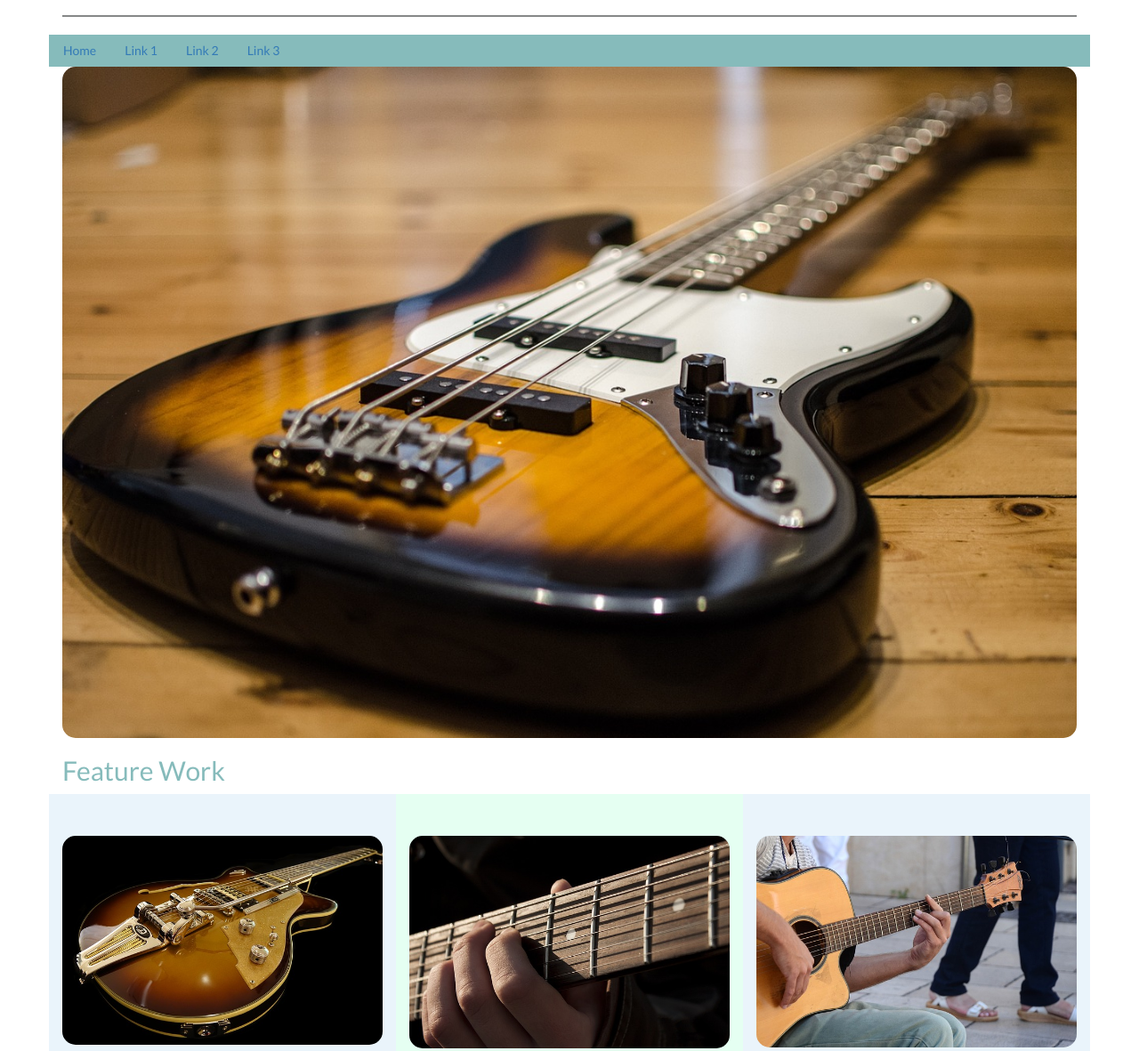
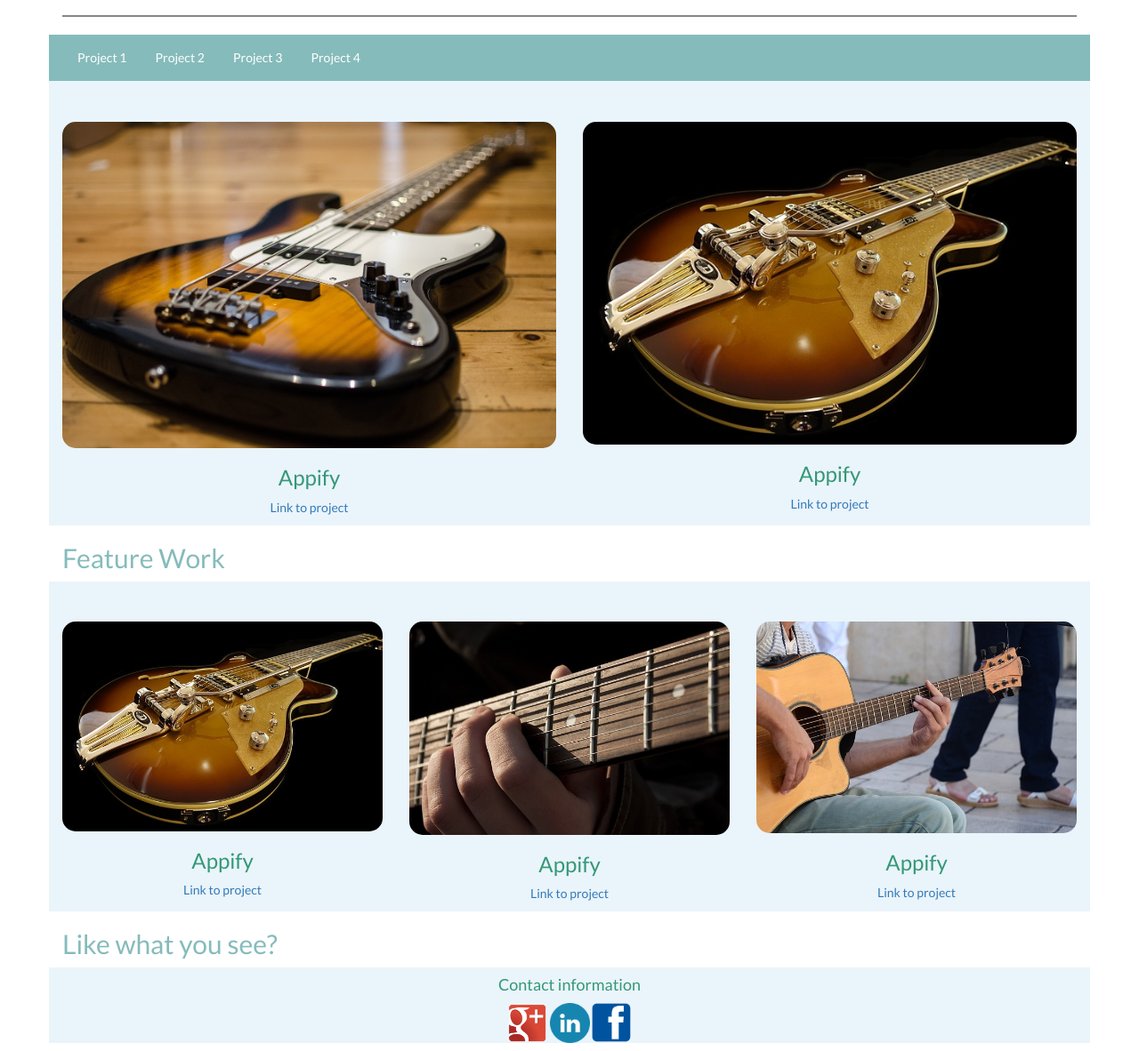
Before and after one commit to GustavoLastra/Portafolio, a plain HTML site: page index.html in a window 1280 px wide. Shown: the part 159-1341 px from the top of the page at 89% size. Drawn offline with Linux system fonts and the light colour scheme.

Commit message:
with nav

```diff
--- a/css/styles.css
+++ b/css/styles.css
@@ -73,23 +73,33 @@ hr {
     text-align: center;
 }
 
-.w3-navbar {
+.w3-navbar{
     list-style-type: none;
     margin: 0;
     padding: 0;
     overflow: hidden;
+    float:left;
+    display:block;padding:8px 16px;
+    border:none;outline:none;width:100%
 }
 
-.w3-navbar li{float:left}.w3-navbar li a,.w3-navitem,.w3-navbar li .w3-btn,.w3-navbar li .w3-input{display:block;padding:8px 16px}.w3-navbar li .w3-btn,.w3-navbar li .w3-input{border:none;outline:none;width:100%}
-.w3-navbar li a:hover{color:#000;background-color:#ccc}
-.w3-navbar .w3-dropdown-hover,.w3-navbar .w3-dropdown-click{position:static}
-.w3-navbar .w3-dropdown-hover:hover,.w3-navbar .w3-dropdown-hover:first-child,.w3-navbar .w3-dropdown-click:hover{background-color:#ccc;color:#000}
-.w3-navbar a,.w3-topnav a,.w3-sidenav a,.w3-dropdown-content a,.w3-accordion-content a,.w3-dropnav a{text-decoration:none!important}
-.w3-navbar .w3-opennav.w3-right{float:right!important}.w3-topnav{padding:8px 8px}
+.tab{
+  color: white;
+  font-weight: 300
+}
 
-.w3-topnav a{padding:0 8px;border-bottom:3px solid transparent;-webkit-transition:border-bottom .25s;transition:border-bottom .25s}
-.w3-topnav a:hover{border-bottom:3px solid #fff}.w3-topnav .w3-dropdown-hover a{border-bottom:0}
+.w3-navbar li {
+  float:left
+}
 
-@media screen and (max-width:600px){.w3-topnav a{display:block}.w3-navbar li:not(.w3-opennav){float:none;width:100%!important}.w3-navbar li.w3-right{float:none!important}}
-@media screen and (max-width:600px){.w3-topnav .w3-dropdown-hover .w3-dropdown-content,.w3-navbar .w3-dropdown-click .w3-dropdown-content,.w3-navbar .w3-dropdown-hover .w3-dropdown-content{position:relative}}
-@media screen and (max-width:600px){.w3-topnav,.w3-navbar{text-align:center}}
+.w3-navbar li a,.w3-navitem,.w3-navbar li .w3-btn,.w3-navbar li .w3-input {
+  display:block;padding:8px 16px
+  }
+
+.w3-navbar li .w3-btn,.w3-navbar li .w3-input {
+  border:none;outline:none;width:100%
+}
+
+.w3-navbar a,.w3-topnav a,.w3-sidenav a,.w3-dropdown-content a,.w3-accordion-content a,.w3-dropnav a {
+  text-decoration:none!important
+}
--- a/index.html
+++ b/index.html
@@ -24,27 +24,34 @@
             </div>
           </header>
           <hr>
-          <nav class="w3-top row">
+          <nav class="row">
             <ul class="w3-navbar w3-blue">
               <section >
-                <li><a href="#" class=" w3-hide-medium w3-hide-large">Home</a></li>
+                <li><a href="#" class="tab">Project 1</a></li>
               </section>
               <section>
-                <li><a href="#" w3-hide-medium w3-hide-large>Link 1</a></li>
+                <li><a href="#" class="tab">Project 2</a></li>
               </section>
               <section >
-                <li><a href="#" w3-hide-medium w3-hide-large>Link 2</a></li>
+                <li><a href="#" class="tab">Project 3</a></li>
               </section>
               <section >
-                <li><a href="#" w3-hide-small>Link 3</a></li>
+                <li><a href="#" class="tab">Project 4</a></li>
               </section>
             </ul>
           </nav>
     <!--Row 1 Favorite Project-->
-          <div class="row">
-            <div class="col-md-12">
+          <div class="row text-center firstrow background">
+            <div class="col-md-6">
               <img class ="img-responsive img-rounded " src="img/bass-guitar.jpg"  alt="BG">
+              <h3>Appify</h3>
+              <p><a href="http://github.com/">Link to project</a></p>
             </div>
+            <section class="col-md-6">
+                <img src="img/yplayer.jpg" alt="G1" class="img-responsive img-rounded ">
+                <h3>Appify</h3>
+                <p><a href="http://github.com/">Link to project</a></p>
+            </section>
           </div>
     <!--Row 2 mini header-->
           <div class="row">
@@ -53,18 +60,18 @@
             </div>
           </div>
     <!--Row 3 more projects-->
-          <div class="row text-center">
-            <section class="col-md-4 firstrow background">
+          <div class="row text-center firstrow background">
+            <section class="col-md-4">
                 <img src="img/yplayer.jpg" alt="G1" class="img-responsive img-rounded ">
                 <h3>Appify</h3>
                 <p><a href="http://github.com/">Link to project</a></p>
             </section>
-            <section class="col-md-4 firstrow backgroundd">
+            <section class="col-md-4">
                 <img src="img/fplayer.jpg" alt="G2" class="img-responsive img-rounded ">
                 <h3>Appify</h3>
                 <p><a href="http://github.com/">Link to project</a></p>
             </section>
-            <section class="col-md-4 firstrow background">
+            <section class="col-md-4">
                 <img src="img/gplayer.jpg" alt="G3" class="img-responsive img-rounded ">
                 <h3>Appify</h3>
                 <p><a href="http://github.com/">Link to project</a></p>
```
